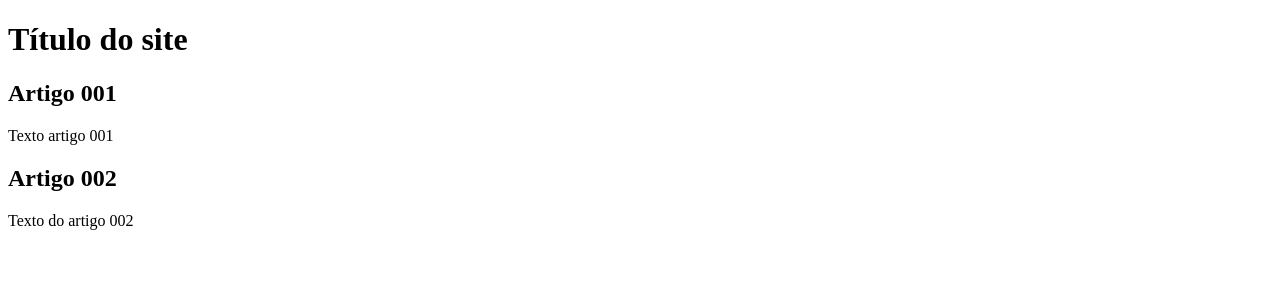
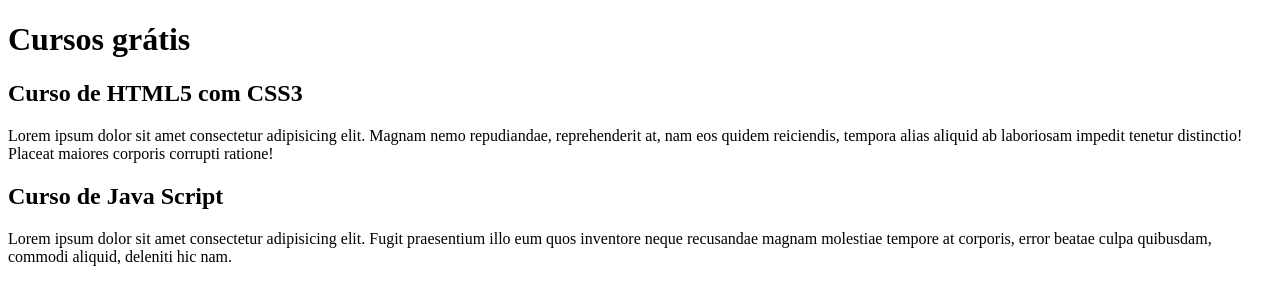
Before and after one commit to JuliaBianchi/Projeto-site, a plain HTML site: page index.html in a window 1280 px wide. Drawn offline with Linux system fonts and the light colour scheme.

Commit message:
comecei a escrever o conteúdo

```diff
--- a/index.html
+++ b/index.html
@@ -9,15 +9,19 @@
 <body>
     <main>
         <header>
-            <h1>Título do site</h1>
+            <h1>Cursos grátis</h1>
         </header>
         <article>
-            <h2>Artigo 001</h2>
-            <p>Texto artigo 001</p>
+            <h2>Curso de HTML5 com CSS3</h2>
+            <p>Lorem ipsum dolor sit amet consectetur adipisicing elit. Magnam nemo repudiandae,
+                reprehenderit at, nam eos quidem reiciendis, tempora alias aliquid ab laboriosam impedit tenetur distinctio!
+                Placeat maiores corporis corrupti ratione!</p>
         </article>
         <article>
-            <h2>Artigo 002</h2>
-            <p>Texto do artigo 002</p>
+            <h2>Curso de Java Script</h2>
+            <p>Lorem ipsum dolor sit amet consectetur adipisicing elit. Fugit praesentium illo eum quos inventore neque recusandae
+                magnam molestiae tempore at corporis, error beatae culpa quibusdam,
+                commodi aliquid, deleniti hic nam.</p>
         </article>
     </main>
 </body>
```
